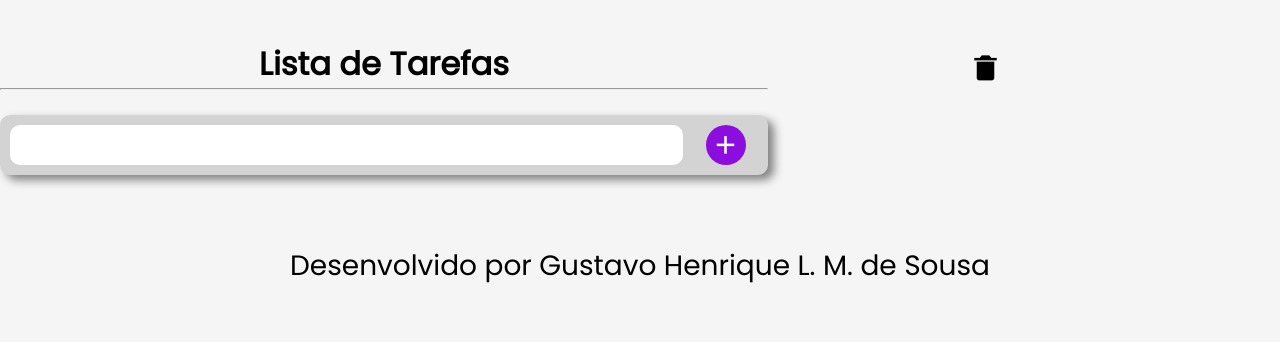
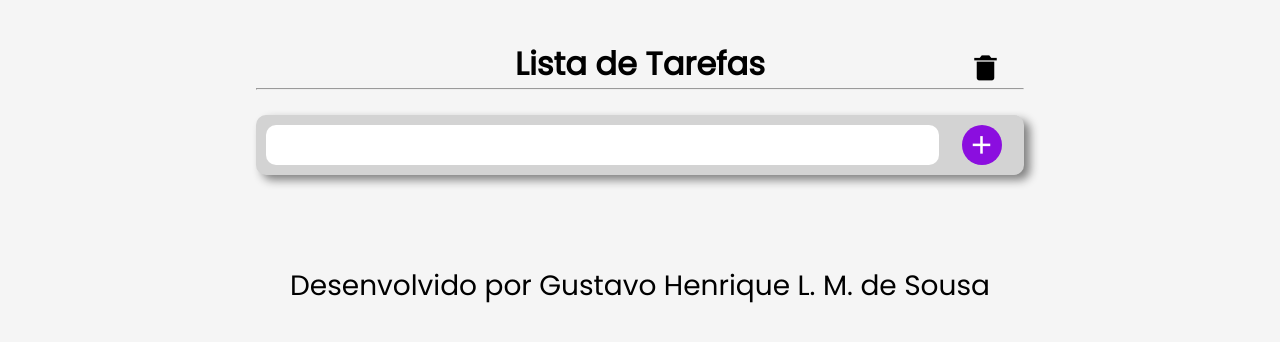
Before and after one commit to GusOTavo/to-do-list, a plain HTML site: page index.html in a window 1280 px wide. Drawn offline with nearby package versions, Linux system fonts and the light colour scheme.

Commit message:
Update index.html

```diff
--- a/index.html
+++ b/index.html
@@ -5,13 +5,13 @@
     <meta charset="UTF-8">
     <meta http-equiv="X-UA-Compatible" content="IE=edge">
     <meta name="viewport" content="width=device-width, initial-scale=1.0">
-    <link rel="stylesheet" type="text/css" href="/styles.css" media="screen">
-    <link rel="shortcut icon" href="/img/favicon.ico">
+    <title>ToDo__List</title>
+    <link rel="stylesheet" type="text/css" href="./styles.css" media="screen">
     <link href='https://unpkg.com/boxicons@2.1.4/css/boxicons.min.css' rel='stylesheet'>
-    <title>ToDo__List</title>
 </head>
 
 <body>
+    <main>
         <div class="lista">
             <div class="lista__cabecalho">
                 <h1>Lista de Tarefas</h1>
@@ -25,10 +25,11 @@
             </div>
             <ul></ul>
         </div>
+    </main>
 
     <footer class="rodape">Desenvolvido por Gustavo Henrique L. M. de Sousa</footer>
 
-    <script src="/js/main.js"></script>
+    <script src="./index.js"></script>
 </body>
 
 </html>
```
Lines whose indentation alone changed are shown as unchanged.
